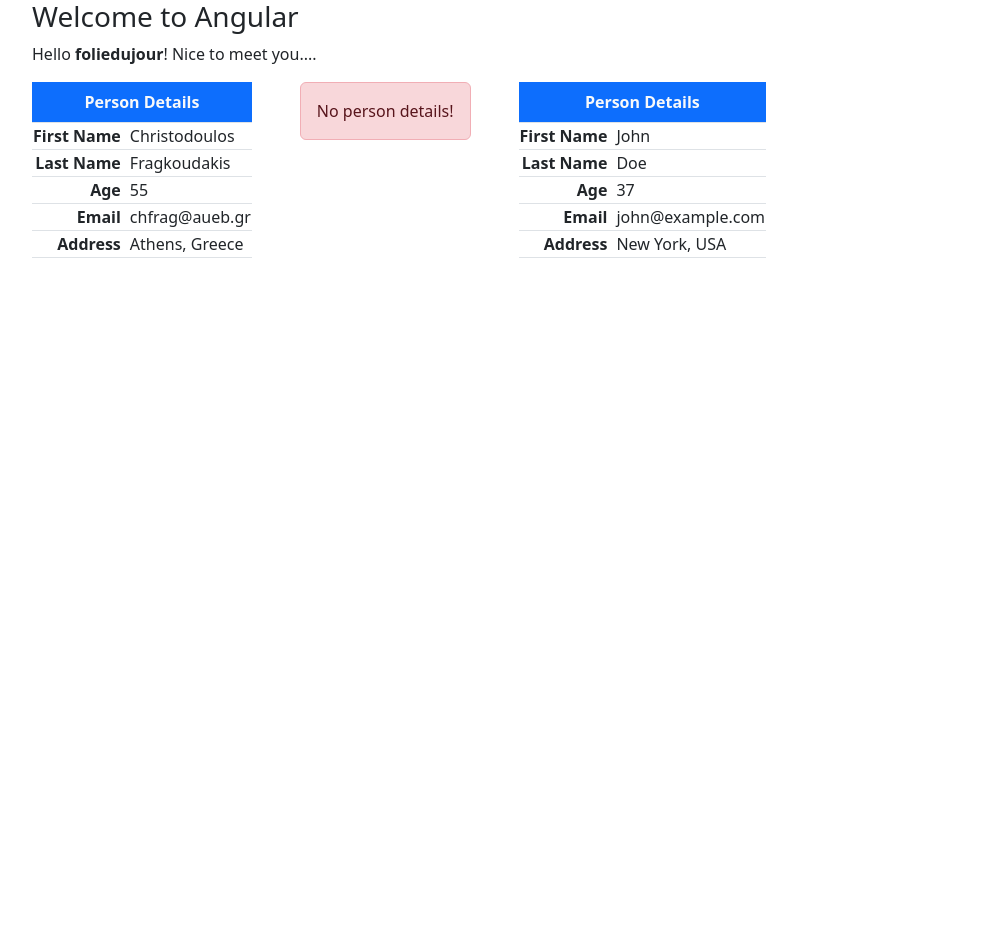
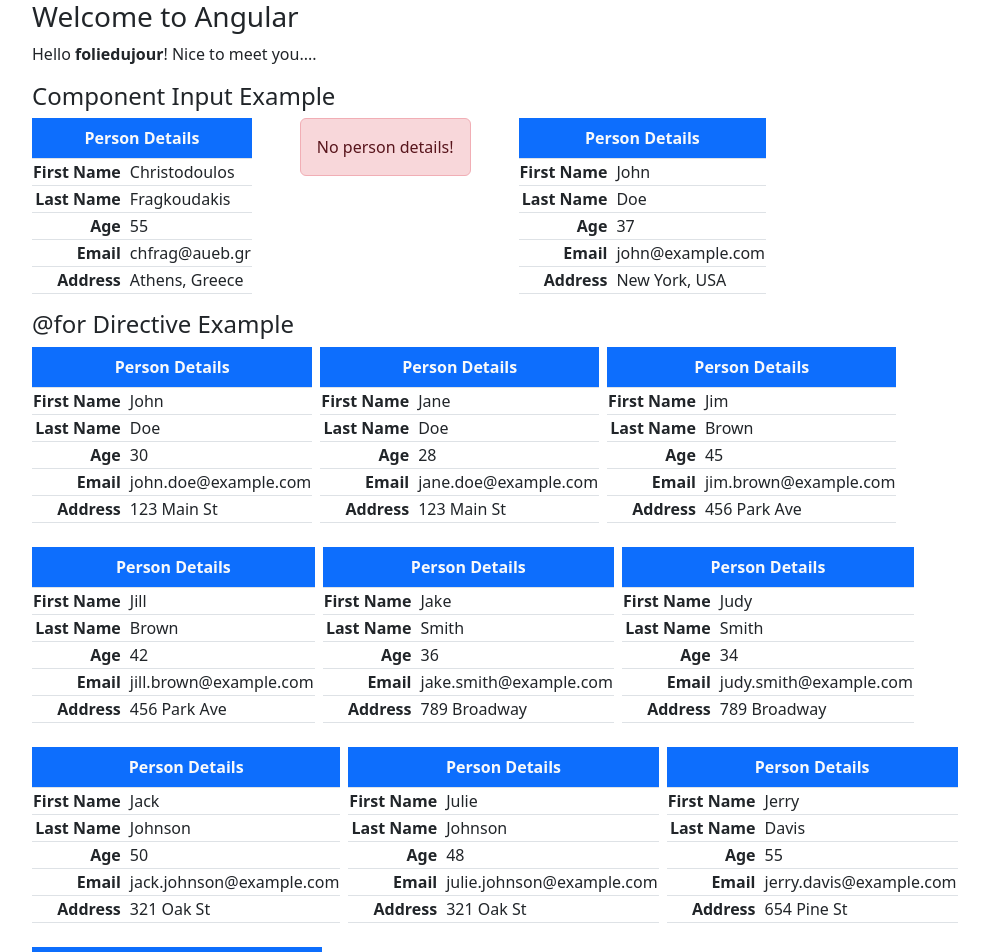
Before and after one commit to foliedujour/angular-introduction, an Angular app: page / in a window 1280 px wide. Shown: the top 952 px of the page, without its empty margins (50-1039 px from the left). Before the commit the page ends 800 px from the top, so only its background shows below. Built offline with nearby package versions, Linux system fonts and the light colour scheme.

Commit message:
@for directive

```diff
--- a/src/app/app.component.html
+++ b/src/app/app.component.html
@@ -2,6 +2,7 @@
 <h3>Welcome to Angular</h3>
 <p>Hello <strong>{{name}}</strong>! Nice to meet you....</p>
 
+<h4>Component Input Example</h4>
 
 <div class="d-flex gap-5 text-nowrap ">
     <app-person-table [person]="person0"></app-person-table>
@@ -9,4 +10,13 @@
     <app-person-table [person]="person1"></app-person-table>
 </div>
 
+<h4>{{ '@for' }} Directive Example </h4>
+
+<div class="d-flex flex-wrap text-nowrap gap-2">
+    @for (user of users; track user) {
+        <app-person-table [person]="user">
+
+        </app-person-table>
+}</div>
+
 </div>
--- a/src/app/app.component.ts
+++ b/src/app/app.component.ts
@@ -27,4 +27,77 @@
     email: 'john@example.com',
     address: 'New York, USA'
   }
+
+  users: Person[] = [
+    {
+      givenName: 'John',
+      surName: 'Doe',
+      age: 30,
+      email: 'john.doe@example.com',
+      address: '123 Main St',
+    },
+    {
+      givenName: 'Jane',
+      surName: 'Doe',
+      age: 28,
+      email: 'jane.doe@example.com',
+      address: '123 Main St',
+    },
+    {
+      givenName: 'Jim',
+      surName: 'Brown',
+      age: 45,
+      email: 'jim.brown@example.com',
+      address: '456 Park Ave',
+    },
+    {
+      givenName: 'Jill',
+      surName: 'Brown',
+      age: 42,
+      email: 'jill.brown@example.com',
+      address: '456 Park Ave',
+    },
+    {
+      givenName: 'Jake',
+      surName: 'Smith',
+      age: 36,
+      email: 'jake.smith@example.com',
+      address: '789 Broadway',
+    },
+    {
+      givenName: 'Judy',
+      surName: 'Smith',
+      age: 34,
+      email: 'judy.smith@example.com',
+      address: '789 Broadway',
+    },
+    {
+      givenName: 'Jack',
+      surName: 'Johnson',
+      age: 50,
+      email: 'jack.johnson@example.com',
+      address: '321 Oak St',
+    },
+    {
+      givenName: 'Julie',
+      surName: 'Johnson',
+      age: 48,
+      email: 'julie.johnson@example.com',
+      address: '321 Oak St',
+    },
+    {
+      givenName: 'Jerry',
+      surName: 'Davis',
+      age: 55,
+      email: 'jerry.davis@example.com',
+      address: '654 Pine St',
+    },
+    {
+      givenName: 'June',
+      surName: 'Davis',
+      age: 53,
+      email: 'june.davis@example.com',
+      address: '654 Pine St',
+    },
+  ];
 }
--- a/src/app/components/person-table/person-table.component.html
+++ b/src/app/components/person-table/person-table.component.html
@@ -3,7 +3,7 @@
     No person details!
   </div>
 } @else {
-  <table class="table table-bordered w-50">
+  <table class="table table-bordered">
       <caption class="caption-top fw-bold bg-primary text-light text-center">
         Person Details
       </caption>
```
Also changed, not shown: 1 other file (tests, documents, lock files or other folders).
